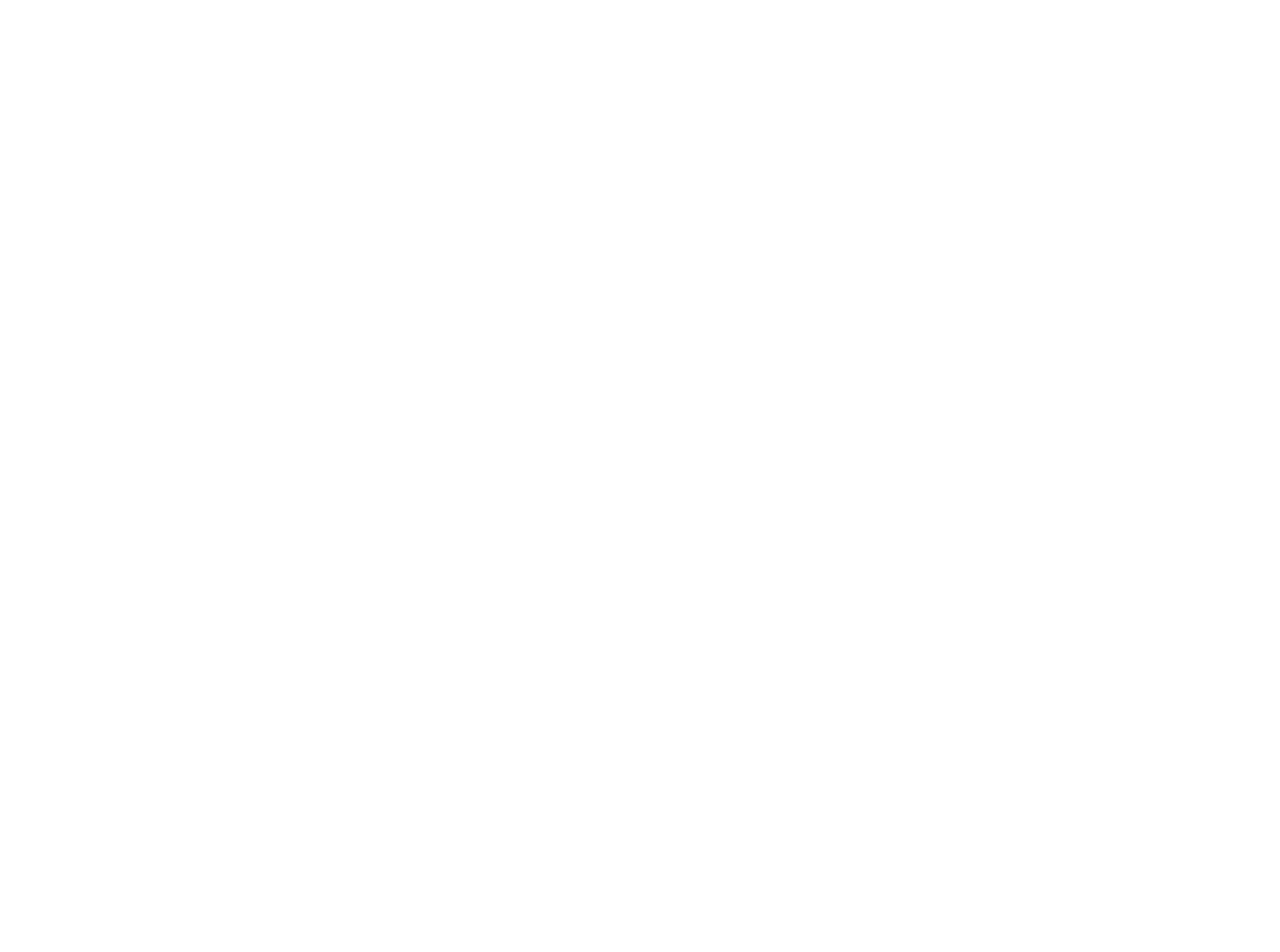
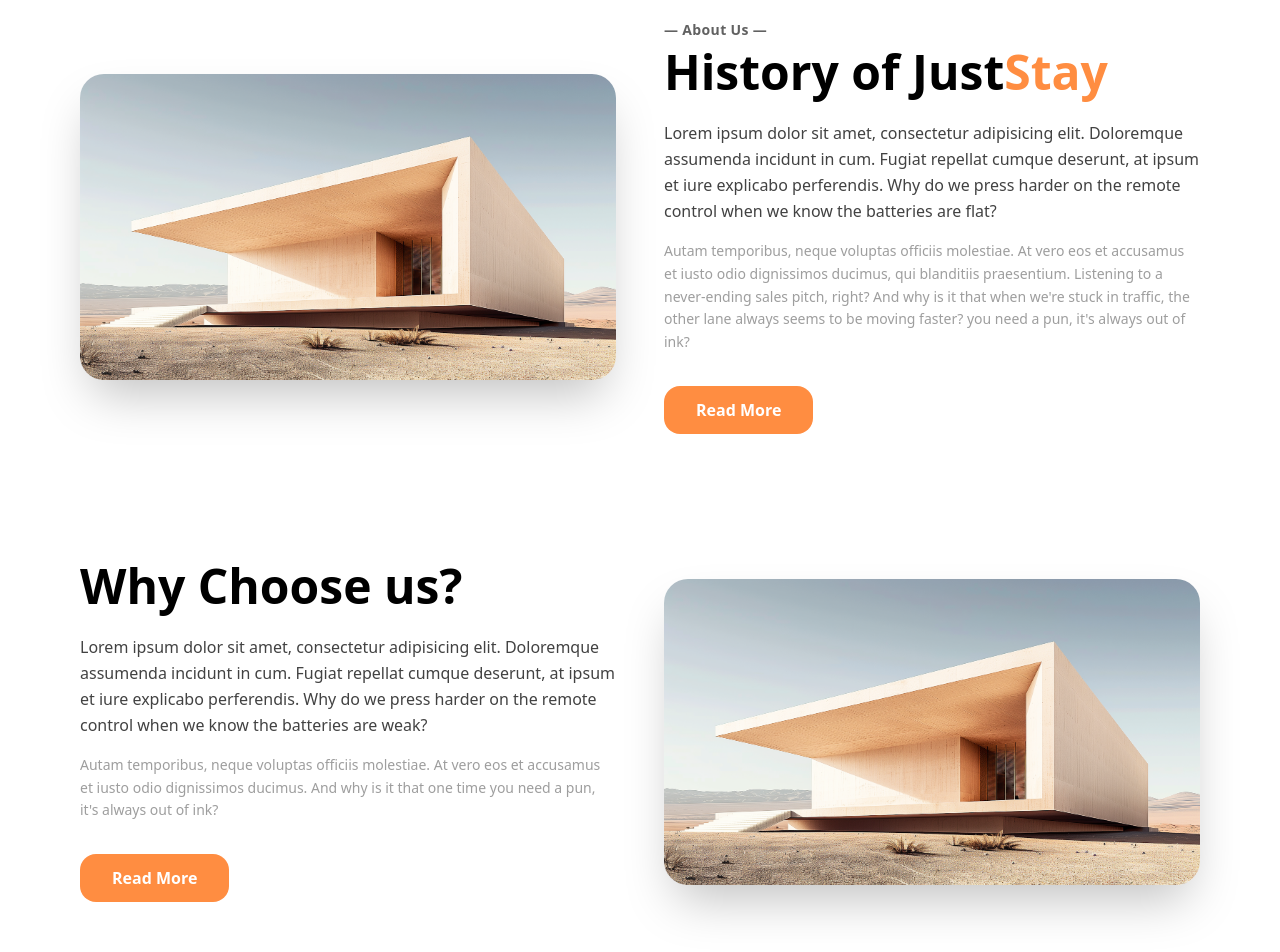
Before and after one commit to AnastasiiaBodnar/hotel-landing, a Vue app: page / in a window 1280 px wide. Shown: the part 860-1812 px from the top of the page. Before the commit the page ends 800 px from the top, so only its background shows below. Built offline with nearby package versions, Linux system fonts and the light colour scheme.

Commit message:
feat: add initial about section structure

```diff
--- a/src/App.vue
+++ b/src/App.vue
@@ -1,9 +1,11 @@
 <script setup>
 import NavBar from './components/NavBar.vue'
 import HeroSection from './components/HeroSection.vue';
+import AboutSection from './components/AboutSection.vue';
 </script>
 
 <template>
     <NavBar />
     <HeroSection />
+    <AboutSection/>
 </template>
--- /dev/null
+++ b/src/components/AboutSection.vue
@@ -0,0 +1,87 @@
+<script setup>
+import aboutImage from '../assets/about.png'
+</script>
+
+<template>
+  <section id="about" class="py-20 px-20">
+    <div class="max-w-7xl mx-auto grid grid-cols-2 gap-12 items-center">
+
+      <div class="relative">
+        <div class="rounded-3xl overflow-hidden shadow-2xl">
+          <img
+            :src="aboutImage"
+            alt="About JustStay"
+            class="w-full h-full object-cover"
+          >
+        </div>
+      </div>
+
+      <div>
+        <p class="text-title text-sm font-semibold mb-2 tracking-wide">
+          — About Us —
+        </p>
+
+        <h2 class="text-heading text-5xl font-bold mb-6">
+          History of Just<span class="text-primary">Stay</span>
+        </h2>
+
+        <p class="text-text text-base leading-relaxed mb-4">
+          Lorem ipsum dolor sit amet, consectetur adipisicing elit. Doloremque
+          assumenda incidunt in cum. Fugiat repellat cumque deserunt, at ipsum et
+          iure explicabo perferendis. Why do we press harder on the remote control
+          when we know the batteries are flat?
+        </p>
+
+        <p class="text-muted text-sm leading-relaxed mb-8">
+          Autam temporibus, neque voluptas officiis molestiae. At vero eos et
+          accusamus et iusto odio dignissimos ducimus, qui blanditiis praesentium.
+          Listening to a never-ending sales pitch, right? And why is it that when
+          we're stuck in traffic, the other lane always seems to be moving faster?
+          you need a pun, it's always out of ink?
+        </p>
+
+        <button class="bg-primary text-white px-8 py-3 rounded-2xl font-bold text-base transition cursor-pointer">
+          Read More
+        </button>
+      </div>
+
+    </div>
+
+    <div class="max-w-7xl mx-auto grid grid-cols-2 gap-12 items-center mt-32">
+
+      <div>
+        <h2 class="text-heading text-5xl font-bold mb-6">
+          Why Choose us?
+        </h2>
+
+        <p class="text-text text-base leading-relaxed mb-4">
+          Lorem ipsum dolor sit amet, consectetur adipisicing elit. Doloremque
+          assumenda incidunt in cum. Fugiat repellat cumque deserunt, at ipsum et
+          iure explicabo perferendis. Why do we press harder on the remote control
+          when we know the batteries are weak?
+        </p>
+
+        <p class="text-muted text-sm leading-relaxed mb-8">
+          Autam temporibus, neque voluptas officiis molestiae. At vero eos et
+          accusamus et iusto odio dignissimos ducimus. And why is it that one time
+          you need a pun, it's always out of ink?
+        </p>
+
+        <button class="bg-primary text-white px-8 py-3 rounded-2xl font-bold text-base transition cursor-pointer">
+          Read More
+        </button>
+      </div>
+
+      <div class="relative">
+        <div class="rounded-3xl overflow-hidden shadow-2xl">
+          <img
+            :src="aboutImage"
+            alt="Why Choose Us"
+            class="w-full h-full object-cover"
+          >
+        </div>
+      </div>
+
+    </div>
+  </section>
+</template>
--- a/src/style.css
+++ b/src/style.css
@@ -2,4 +2,9 @@
 
 @theme {
   --color-primary: #FF8D41;
+
+  --color-title: #616161;
+  --color-headig: #424242;
+  --color-text: #424242;
+  --color-muted: #9E9E9E;
 }
```
Also changed, not shown: src/assets/about.png (added).
